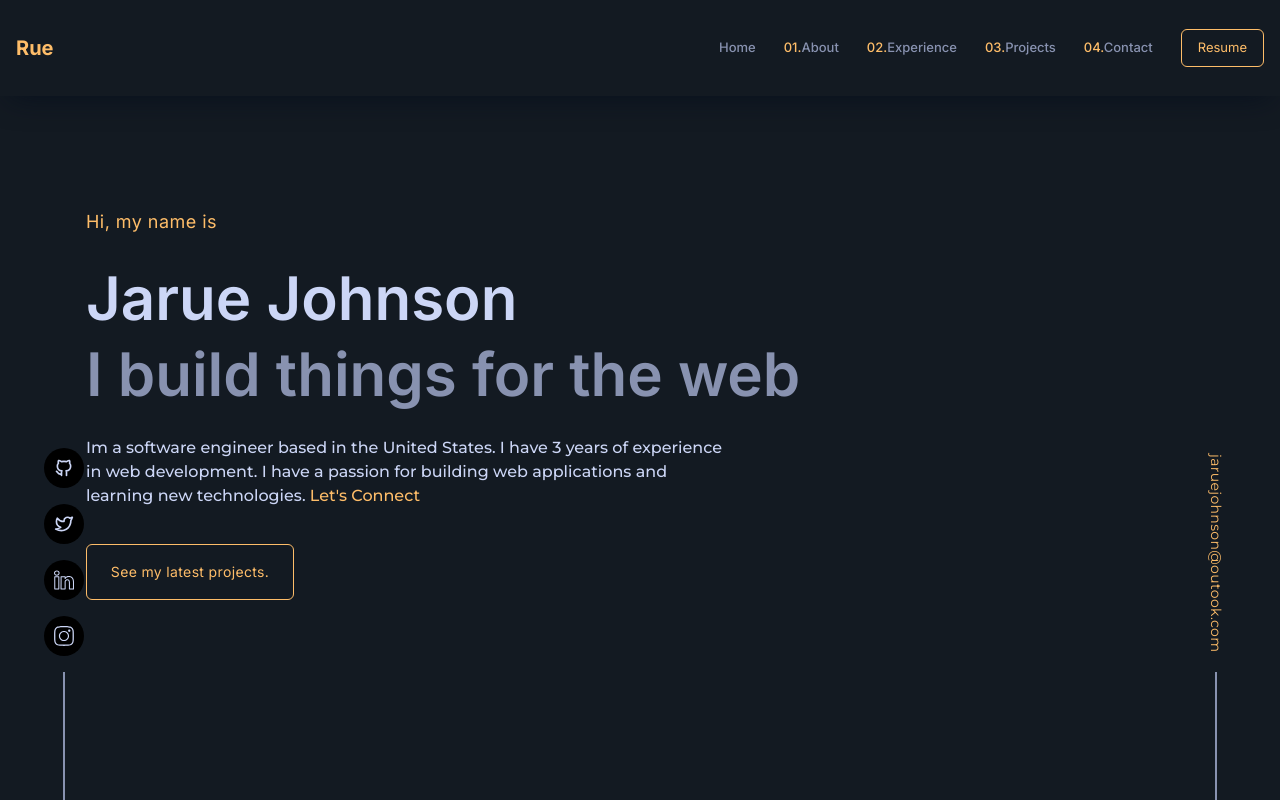
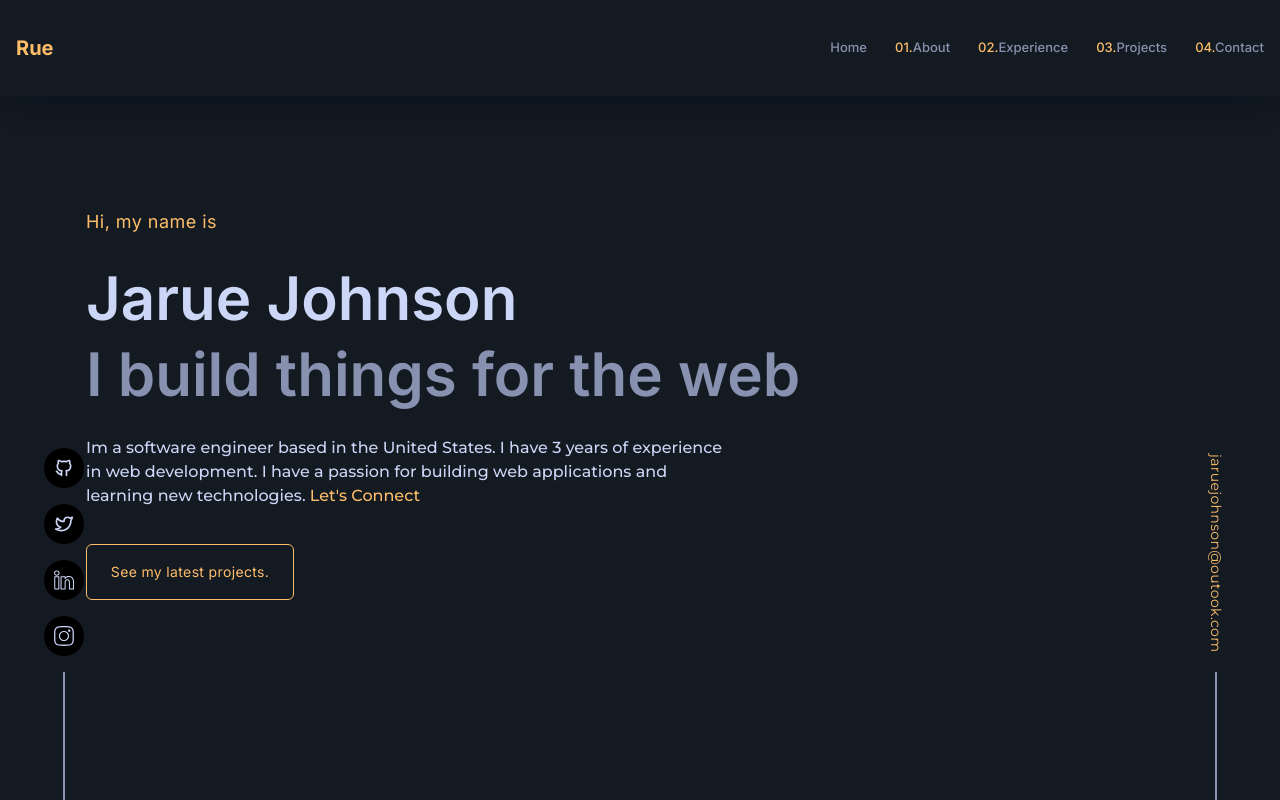
Before and after one commit to jaRue1/jaruejohnson.com, a Next.js app: page / in a window 1280 px wide. Built offline with nearby package versions, Linux system fonts and the light colour scheme.

Commit message:
hide resumse button

```diff
--- a/components/Navbar.tsx
+++ b/components/Navbar.tsx
@@ -106,7 +106,7 @@ const Navbar = () => {
               </motion.li>
             </Link>
           </ul>
-          <a href="/assets/jarue_johnson_resume_2023.pdf" target="_blank">
+          {/* <a href="/assets/jarue_johnson_resume_2023.pdf" target="_blank">
             <motion.button
               initial={{ opacity: 0 }}
               animate={{ opacity: 1 }}
@@ -115,7 +115,7 @@ const Navbar = () => {
             >
               Resume
             </motion.button>
-          </a>
+          </a> */}
         </div>
         {/* small icon section */}
         <div
```
